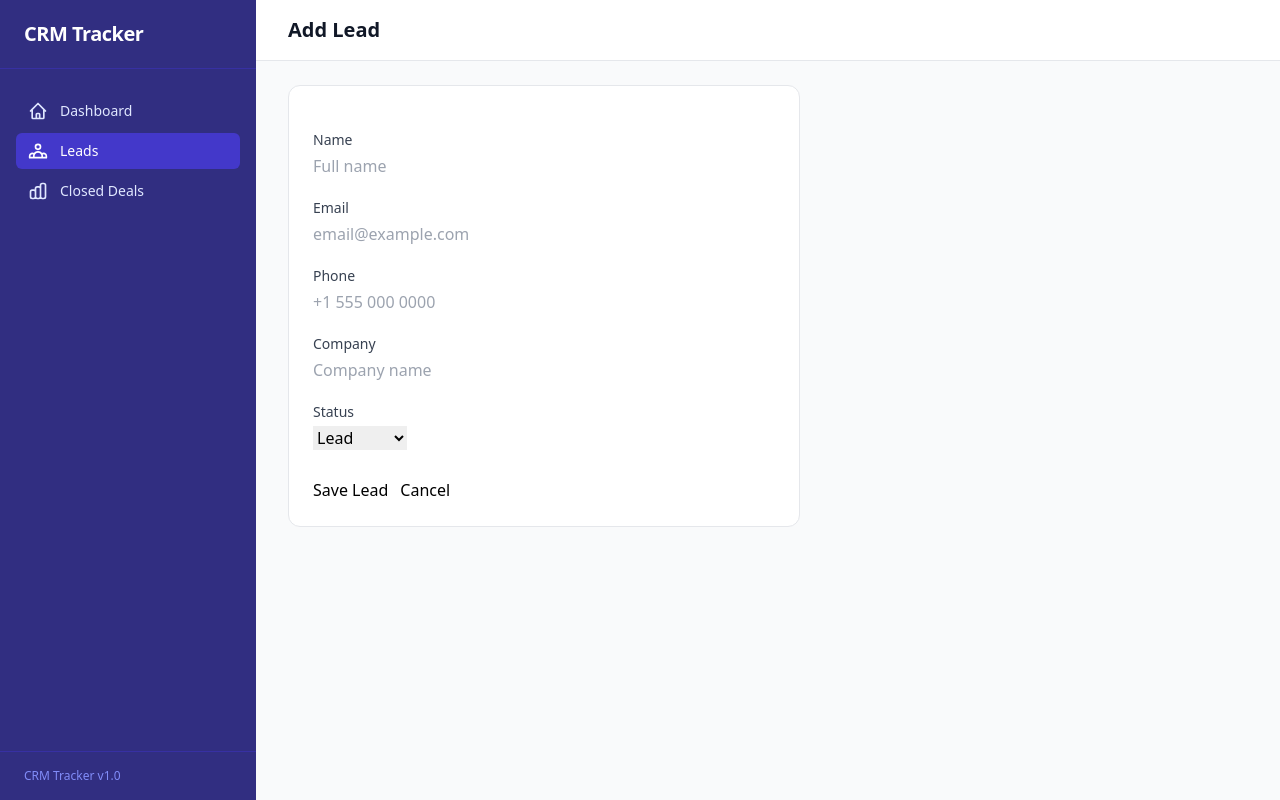
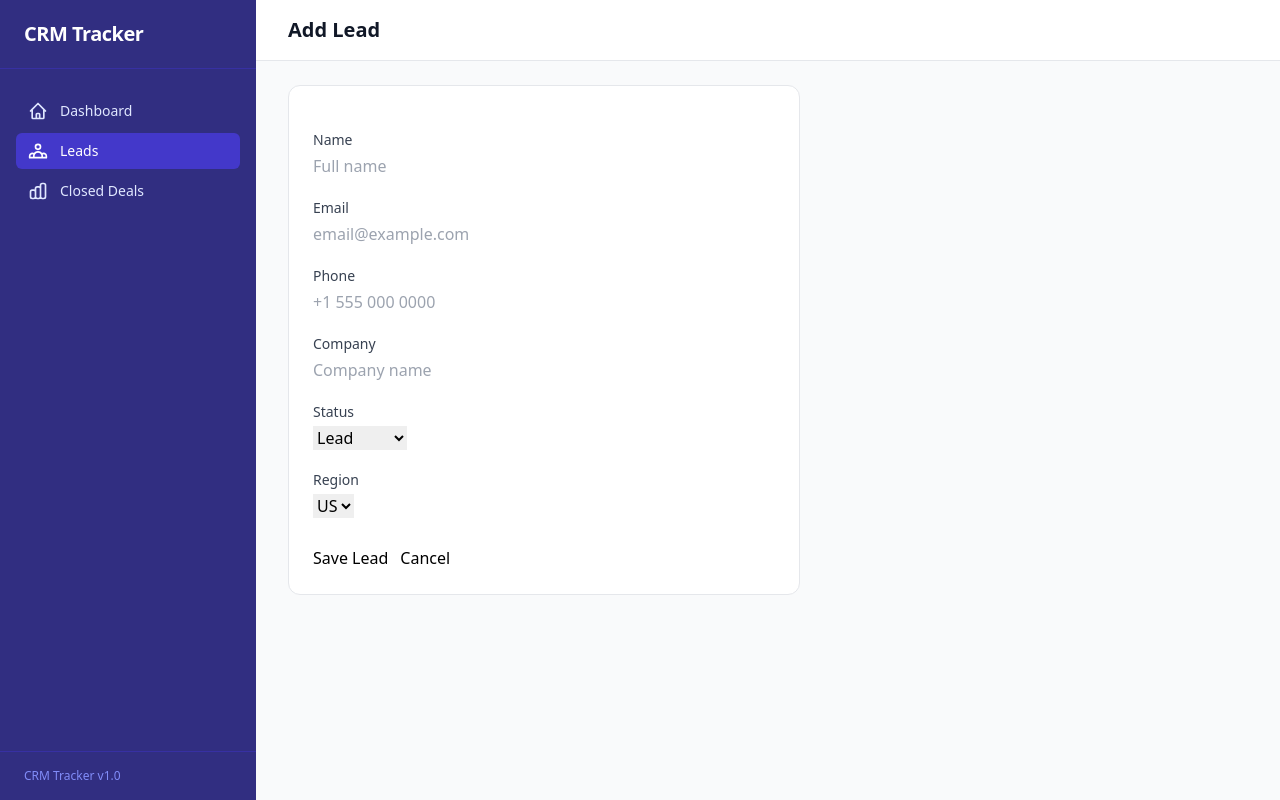
Before and after one commit to simonburger-web/crm-tracker, a Django app: page /contacts/new/?region=us in a window 1280 px wide. Run offline with Django 5.2, Linux system fonts and the light colour scheme; some libraries are stand-ins or nearby versions.

Commit message:
Add region field to split US and SA leads into separate sections

```diff
--- a/crm/forms.py
+++ b/crm/forms.py
@@ -5,13 +5,14 @@ from .models import Contact, Deal, Note
 class ContactForm(forms.ModelForm):
     class Meta:
         model = Contact
-        fields = ['name', 'email', 'phone', 'company', 'status']
+        fields = ['name', 'email', 'phone', 'company', 'status', 'region']
         widgets = {
             'name': forms.TextInput(attrs={'class': 'form-input', 'placeholder': 'Full name'}),
             'email': forms.EmailInput(attrs={'class': 'form-input', 'placeholder': 'email@example.com'}),
             'phone': forms.TextInput(attrs={'class': 'form-input', 'placeholder': '+1 555 000 0000'}),
             'company': forms.TextInput(attrs={'class': 'form-input', 'placeholder': 'Company name'}),
             'status': forms.Select(attrs={'class': 'form-input'}),
+            'region': forms.Select(attrs={'class': 'form-input'}),
         }
 
 
--- a/crm/models.py
+++ b/crm/models.py
@@ -9,11 +9,17 @@ class Contact(models.Model):
         ('inactive', 'Inactive'),
     ]
 
+    REGION_CHOICES = [
+        ('us', 'US'),
+        ('sa', 'SA'),
+    ]
+
     name = models.CharField(max_length=200)
     email = models.EmailField(blank=True)
     phone = models.CharField(max_length=50, blank=True)
     company = models.CharField(max_length=200, blank=True)
     status = models.CharField(max_length=20, choices=STATUS_CHOICES, default='lead')
+    region = models.CharField(max_length=5, choices=REGION_CHOICES, default='us')
     created_at = models.DateTimeField(auto_now_add=True)
     updated_at = models.DateTimeField(auto_now=True)
 
--- a/crm/views.py
+++ b/crm/views.py
@@ -35,10 +35,8 @@ def contact_list(request):
     if status:
         contacts = contacts.filter(status=status)
     return render(request, 'crm/contact_list.html', {
-        # For now both sections share the same filtered queryset; split later once
-        # we add/derive a region field.
-        'us_contacts': contacts,
-        'sa_contacts': contacts,
+        'us_contacts': contacts.filter(region='us'),
+        'sa_contacts': contacts.filter(region='sa'),
         'q': q,
         'status': status,
         'status_choices': Contact.STATUS_CHOICES,
@@ -62,7 +60,11 @@ def contact_detail(request, pk):
 
 
 def contact_create(request):
-    form = ContactForm(request.POST or None)
+    initial = {}
+    region = request.GET.get('region')
+    if region in ('us', 'sa'):
+        initial['region'] = region
+    form = ContactForm(request.POST or None, initial=initial)
     if form.is_valid():
         contact = form.save()
         return redirect('contact_detail', pk=contact.pk)
--- a/templates/crm/contact_list.html
+++ b/templates/crm/contact_list.html
@@ -3,7 +3,8 @@
 {% block title %}US leads — CRM Tracker{% endblock %}
 {% block page_title %}US leads{% endblock %}
 {% block header_actions %}
-  <a href="{% url 'contact_create' %}" class="btn-primary">+ Add Lead</a>
+  <a href="{% url 'contact_create' %}?region=us" class="btn-secondary">+ US Lead</a>
+  <a href="{% url 'contact_create' %}?region=sa" class="btn-primary">+ SA Lead</a>
 {% endblock %}
 
 {% block content %}
```
Also changed, not shown: crm/migrations/0003_contact_region.py (added).
